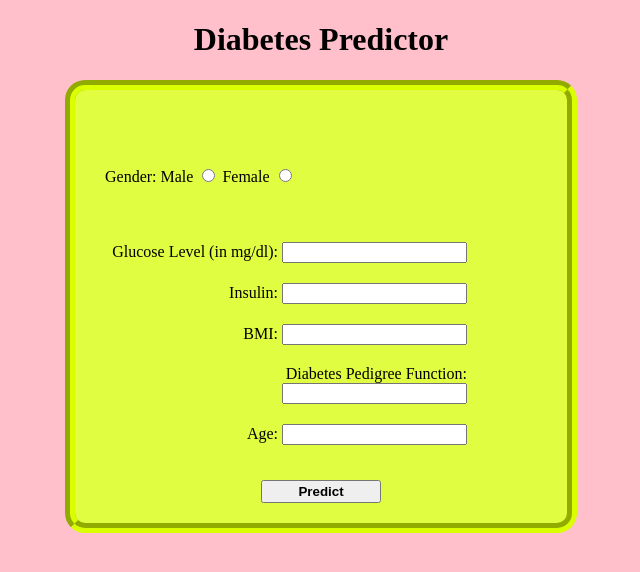
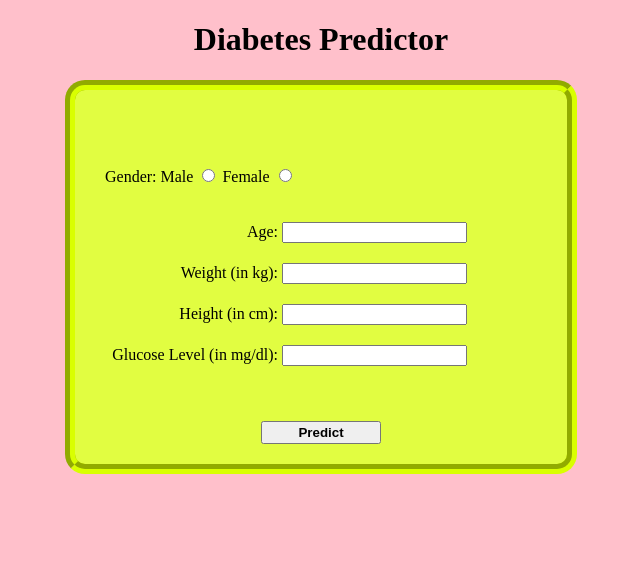
Before and after one commit to SalmanHabeeb/Diabetes-Predictor, a Flask app: page / in a window 1280 px wide. Shown: the top 572 px of the page, without its empty margins (319-959 px from the left). Run offline with Flask 2, Linux system fonts and the light colour scheme.

Commit message:
Add files via upload

```diff
--- a/assets/templates/index.html
+++ b/assets/templates/index.html
@@ -20,28 +20,24 @@
                 <input class="input" type="radio" name="gender" id="female"></p>
             </div>
             <div class="form-group">
-                <label class="label" for="no_of_pregnancies" id="preg_label">No. of pregnancies:</label>
-                <input class="input" type="text" name="no_of_pregnancies" id="no_preg" value="0">
+                <label class="label" for="age">Age:</label>
+                <input class="input" type="text" name="age">
+            </div>
+            <div class="form-group">
+                <label class="label" for="weight">Weight (in kg):</label>
+                <input class="input" type="text" name="weight">
+            </div>
+            <div class="form-group">
+                <label class="label" for="height">Height (in cm):</label>
+                <input class="input" type="text" name="height">
             </div>
             <div class="form-group">
                 <label class="label" for="glucose_level">Glucose Level (in mg/dl):</label>
                 <input class="input" type="text" name="glucose_level">
             </div>
             <div class="form-group">
-                <label class="label" for="insulin">Insulin:</label>
-                <input class="input" type="text" name="insulin">
-            </div>
-            <div class="form-group">
-                <label class="label" for="bmi">BMI:</label>
-                <input class="input" type="text" name="bmi">
-            </div>
-            <div class="form-group">
-                <label class="label" for="dpf">Diabetes Pedigree Function: </label>
-                <input class="input" type="text" name="dpf">
-            </div>
-            <div class="form-group">
-                <label class="label" for="age">Age:</label>
-                <input class="input" type="text" name="age">
+                <label class="label" for="no_of_pregnancies" id="preg_label">No. of pregnancies:</label>
+                <input class="input" type="text" name="no_of_pregnancies" id="no_preg" value="0">
             </div>
             <div class="button">
                 <center><button class = "pred-button" id = "predictor" type = "submit">
```
Also changed, not shown: assets/templates/predict.html (+12 -16 lines).
